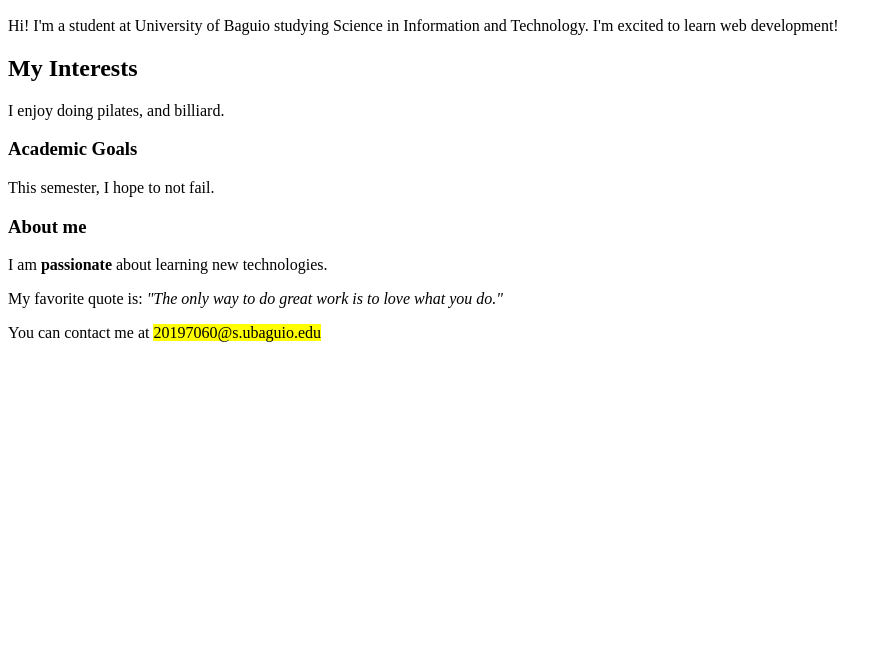
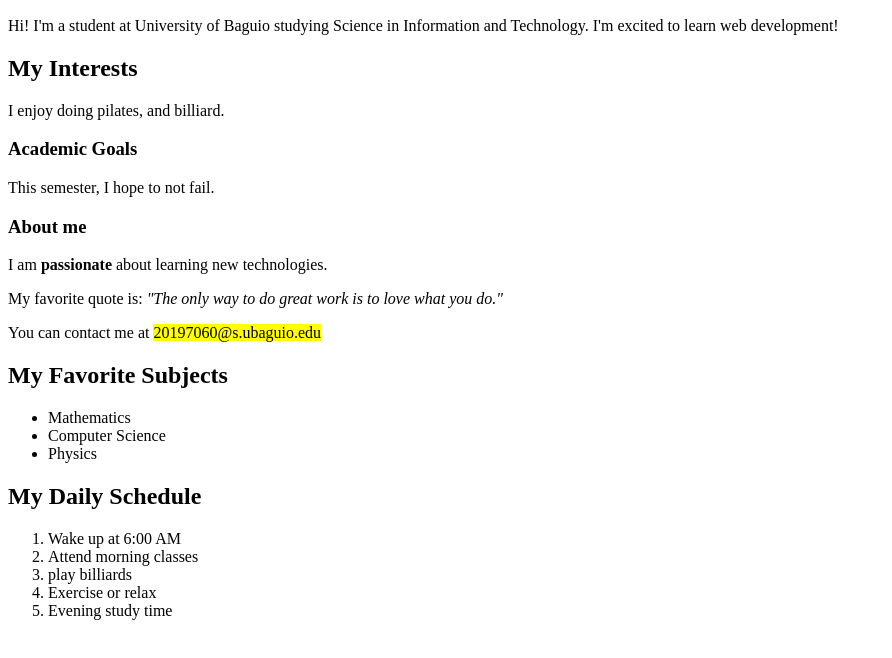
Before and after one commit to calixtoSIT-george/My_webpage, a plain HTML site: page index.html in a window 1280 px wide. Shown: the part 110-768 px from the top of the page, without its empty margins (0-892 px from the left). Drawn offline with Linux system fonts and the light colour scheme.

Commit message:
part 4.1

```diff
--- a/index.html
+++ b/index.html
@@ -22,5 +22,21 @@
 
     <p>You can contact me at <mark>20197060@s.ubaguio.edu</mark></p>
 
+    <h2>My Favorite Subjects</h2>
+<ul>
+    <li>Mathematics</li>
+    <li>Computer Science</li>
+    <li>Physics</li>
+</ul>
+
+<h2>My Daily Schedule</h2>
+<ol>
+    <li>Wake up at 6:00 AM</li>
+    <li>Attend morning classes</li>
+    <li>play billiards</li>
+    <li>Exercise or relax</li>
+    <li>Evening study time</li>
+</ol>
+
 </body>
     </html>
```
